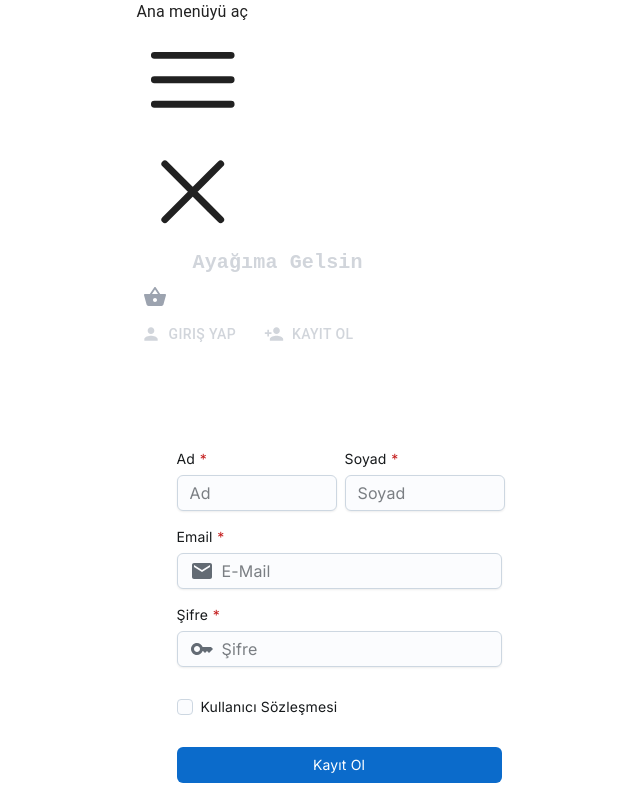
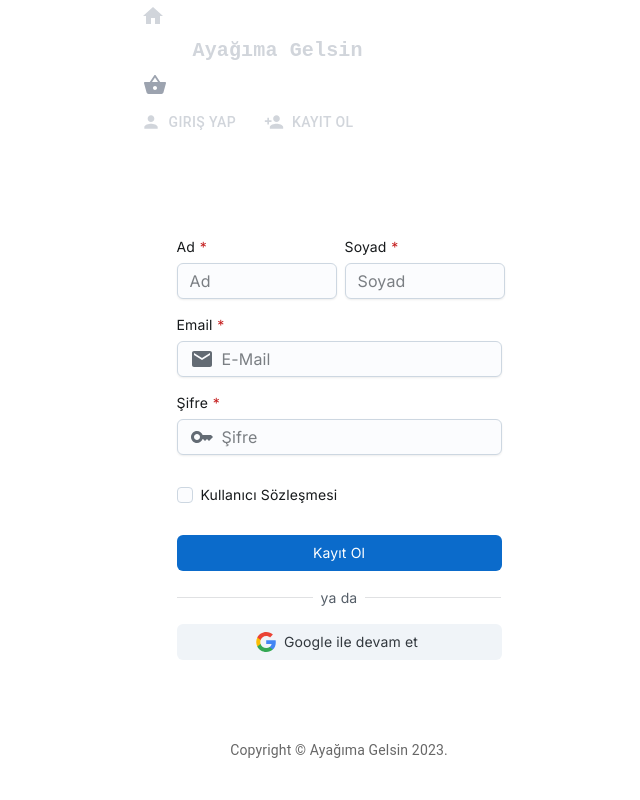
Before and after one commit to Cras15/Yemek_Siparis_Frontend, a React (Vite) app: page /kayit in a window 1280 px wide. Shown: the top 800 px of the page, without its empty margins (301-941 px from the left). Built offline with nearby package versions, Linux system fonts and the light colour scheme.

Commit message:
add products image

```diff
--- a/src/components/Navbar.jsx
+++ b/src/components/Navbar.jsx
@@ -1,18 +1,18 @@
 import { Badge, Button, Collapse, Popover, Snackbar, Stack, Typography } from '@mui/material'
 import { deepPurple } from '@mui/material/colors';
 import React from 'react'
-import { Link, Outlet } from 'react-router-dom'
+import { Outlet, useNavigate } from 'react-router-dom'
 import PersonIcon from '@mui/icons-material/Person';
 import PersonAddIcon from '@mui/icons-material/PersonAdd';
 import { AspectRatio, Avatar, Box, Card, CardContent, Chip, Dropdown, IconButton, ListDivider, ListItemDecorator, Menu, MenuButton, MenuItem } from '@mui/joy';
-import { Add, Logout, LogoutOutlined, Person, PersonOutline, Remove, Settings, SettingsOutlined, ShoppingBasket } from '@mui/icons-material';
+import { Add, Home, Logout, LogoutOutlined, Person, PersonOutline, Remove, Settings, SettingsOutlined, ShoppingBasket } from '@mui/icons-material';
 import { useDispatch, useSelector } from 'react-redux';
 import { userLogout } from '../redux/userSlice';
 import { addBasket, removeBasket } from '../redux/basketSlice';
 
 const Navbar = () => {
   const [active, setActive] = React.useState(false);
-
+  const navigate =useNavigate();
   const dispatch = useDispatch();
   const { status, user } = useSelector((state) => state.user);
   const { baskets } = useSelector((state) => state.basket);
@@ -27,9 +27,18 @@ const Navbar = () => {
         <div className="mx-auto px-2 sm:px-6 lg:px-8 mr-10">
           <div className="relative flex h-16 items-center justify-between">
             <div className="absolute inset-y-0 left-0 flex items-center sm:hidden">
+              <IconButton onClick={()=>navigate('/')} size='sm' sx={{
+                color: 'rgb(209,213,  219)',
+                "&:hover": {
+                  bgcolor: "rgb(55,65,81)",
+                  color: "white"
+                }
+              }}>
+                <Home />
+              </IconButton>
+              {/*<button onClick={() => setActive(!active)} type="button" className="relative inline-flex items-center justify-center rounded-md p-2 text-gray-400 hover:bg-gray-700 hover:text-white focus:outline-none focus:ring-2 focus:ring-inset focus:ring-white" aria-controls="mobile-menu" aria-expanded="false">
+                <span className="absolute -inset-0.5"></span>
 
-              <button onClick={() => setActive(!active)} type="button" className="relative inline-flex items-center justify-center rounded-md p-2 text-gray-400 hover:bg-gray-700 hover:text-white focus:outline-none focus:ring-2 focus:ring-inset focus:ring-white" aria-controls="mobile-menu" aria-expanded="false">
-                <span className="absolute -inset-0.5"></span>
                 <span className="sr-only">Ana menüyü aç</span>
 
                 <svg className="block h-6 w-6" fill="none" viewBox="0 0 24 24" strokeWidth="1.5" stroke="currentColor" aria-hidden="true">
@@ -39,7 +48,7 @@ const Navbar = () => {
                 <svg className="hidden h-6 w-6" fill="none" viewBox="0 0 24 24" strokeWidth="1.5" stroke="currentColor" aria-hidden="true">
                   <path strokeLinecap="round" strokeLinejoin="round" d="M6 18L18 6M6 6l12 12" />
                 </svg>
-              </button>
+              </button>*/}
             </div>
             <div className="flex flex-1 items-center justify-center sm:items-stretch sm:justify-start">
               <Typography
@@ -82,7 +91,7 @@ const Navbar = () => {
                 </Badge>
               </MenuButton>
               <Menu>
-                {baskets.length >0 ?
+                {baskets.length > 0 ?
                   baskets.map((data) => (
                     <Card
                       variant="plain"
@@ -94,7 +103,7 @@ const Navbar = () => {
                       <AspectRatio ratio="1" sx={{ width: 90 }}>
                         <img
                           src={data.imageUrl}
-                        srcSet="https://images.deliveryhero.io/image/fd-tr/LH/h6km-listing.jpg?width=400&height=292&quot;"
+                          srcSet={data.imageUrl != null ? data.imageUrl : "https://images.deliveryhero.io/image/fd-tr/LH/h6km-listing.jpg?width=400&height=292&quot;"}
                           loading="lazy"
                           alt=""
                         />
@@ -143,7 +152,7 @@ const Navbar = () => {
                         </Box>
                       </CardContent>
                     </Card>
-                )): <Typography sx={{padding:1, px:4}}>Sepetin boş</Typography>}
+                  )) : <Typography sx={{ padding: 1, px: 4 }}>Sepetin boş</Typography>}
               </Menu>
             </Dropdown>
             {user != "" ?
@@ -209,13 +218,13 @@ const Navbar = () => {
               </>}
           </div>
 
-          <Collapse in={active}>
+          {/* <Collapse in={active}>
             <div className="sm:hidden" id="mobile-menu">
               <div className="space-y-1 px-2 pb-3 pt-2">
 
               </div>
             </div>
-          </Collapse>
+                </Collapse>*/}
         </div >
       </nav >
 
--- a/src/components/ProductsCard.jsx
+++ b/src/components/ProductsCard.jsx
@@ -20,8 +20,8 @@ export const ProductsCard = ({ data }) => {
     >
       <AspectRatio ratio="1" sx={{ width: 90 }}>
         <img
-          src={data.imageUrl}
-          srcSet="https://images.deliveryhero.io/image/fd-tr/LH/h6km-listing.jpg?width=400&height=292&quot;"
+          src={data.imageUrl != null ? data.imageUrl : "https://images.deliveryhero.io/image/fd-tr/LH/h6km-listing.jpg?width=400&height=292&quot;"}
+          srcSet={data.imageUrl != null ? data.imageUrl : "https://images.deliveryhero.io/image/fd-tr/LH/h6km-listing.jpg?width=400&height=292&quot;"}
           loading="lazy"
           alt=""
         />
--- a/src/pages/SignInPage.jsx
+++ b/src/pages/SignInPage.jsx
@@ -53,7 +53,7 @@ const SignInPage = () => {
   });
 
   React.useEffect(() => {
-    if (localStorage.getItem('token') != null && localStorage.getItem != "undefined")
+    if (user != "")
       navigate("/");
   });
 
@@ -116,11 +116,11 @@ const SignInPage = () => {
                     <Stack direction="row" spacing={1}>
                       <FormControl required>
                         <FormLabel>Ad</FormLabel>
-                        <Input sx={{maxWidth: 160}} placeholder="Ad" type="text" name="firstname" value={firstName} onChange={(e) => setfirstName(e.target.value)} />
+                        <Input sx={{ maxWidth: 160 }} placeholder="Ad" type="text" name="firstname" value={firstName} onChange={(e) => setfirstName(e.target.value)} />
                       </FormControl>
                       <FormControl required>
                         <FormLabel>Soyad</FormLabel>
-                        <Input sx={{maxWidth: 160}} placeholder="Soyad" type="text" name="lastname" value={lastName} onChange={(e) => setlastName(e.target.value)} />
+                        <Input sx={{ maxWidth: 160 }} placeholder="Soyad" type="text" name="lastname" value={lastName} onChange={(e) => setlastName(e.target.value)} />
                       </FormControl>
                     </Stack>
                     <FormControl required>
@@ -129,7 +129,7 @@ const SignInPage = () => {
                     </FormControl>
                     <FormControl required>
                       <FormLabel>Şifre</FormLabel>
-                      <Input startDecorator={<Key/>} placeholder='Şifre' type="password" name="password" />
+                      <Input startDecorator={<Key />} placeholder='Şifre' type="password" name="password" />
                     </FormControl>
                     <Stack gap={4} sx={{ mt: 2 }}>
                       <Box
--- a/src/pages/SignUpPage.jsx
+++ b/src/pages/SignUpPage.jsx
@@ -20,7 +20,7 @@ const SignUpPage = () => {
   const [googleMail, setGoogleMail] = React.useState('');
   const navigate = useNavigate();
   const dispatch = useDispatch();
-  const { status } = useSelector((state) => state.user);
+  const { status,user } = useSelector((state) => state.user);
 
   const handleSubmit = async (event) => {
     event.preventDefault();
@@ -44,7 +44,7 @@ const SignUpPage = () => {
   });
 
   React.useEffect(() => {
-    if (localStorage.getItem('token') != null && localStorage.getItem != "undefined")
+    if (user != "")
       navigate("/");
   });
   return (
```
Lines whose indentation alone changed are shown as unchanged.
